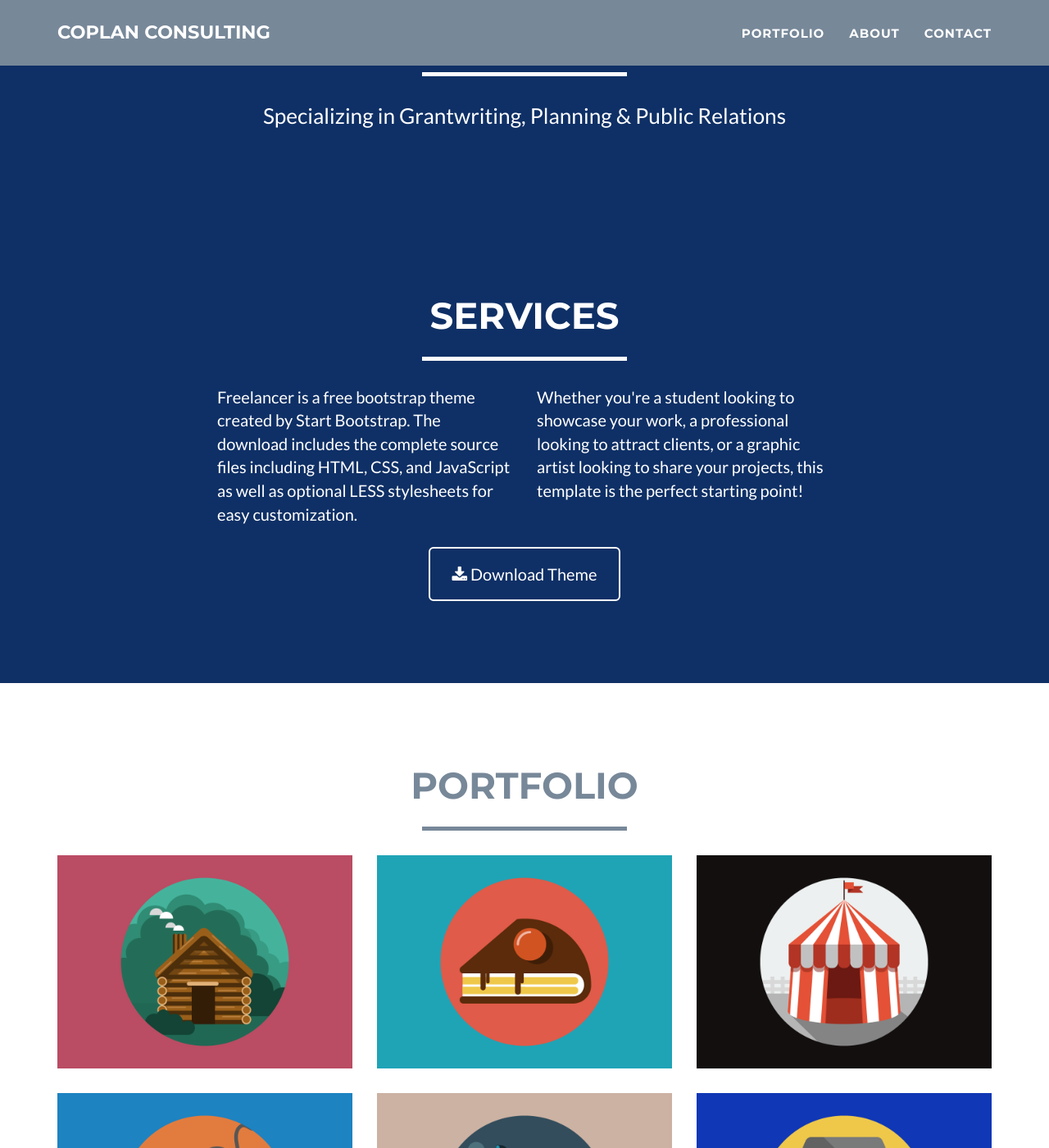
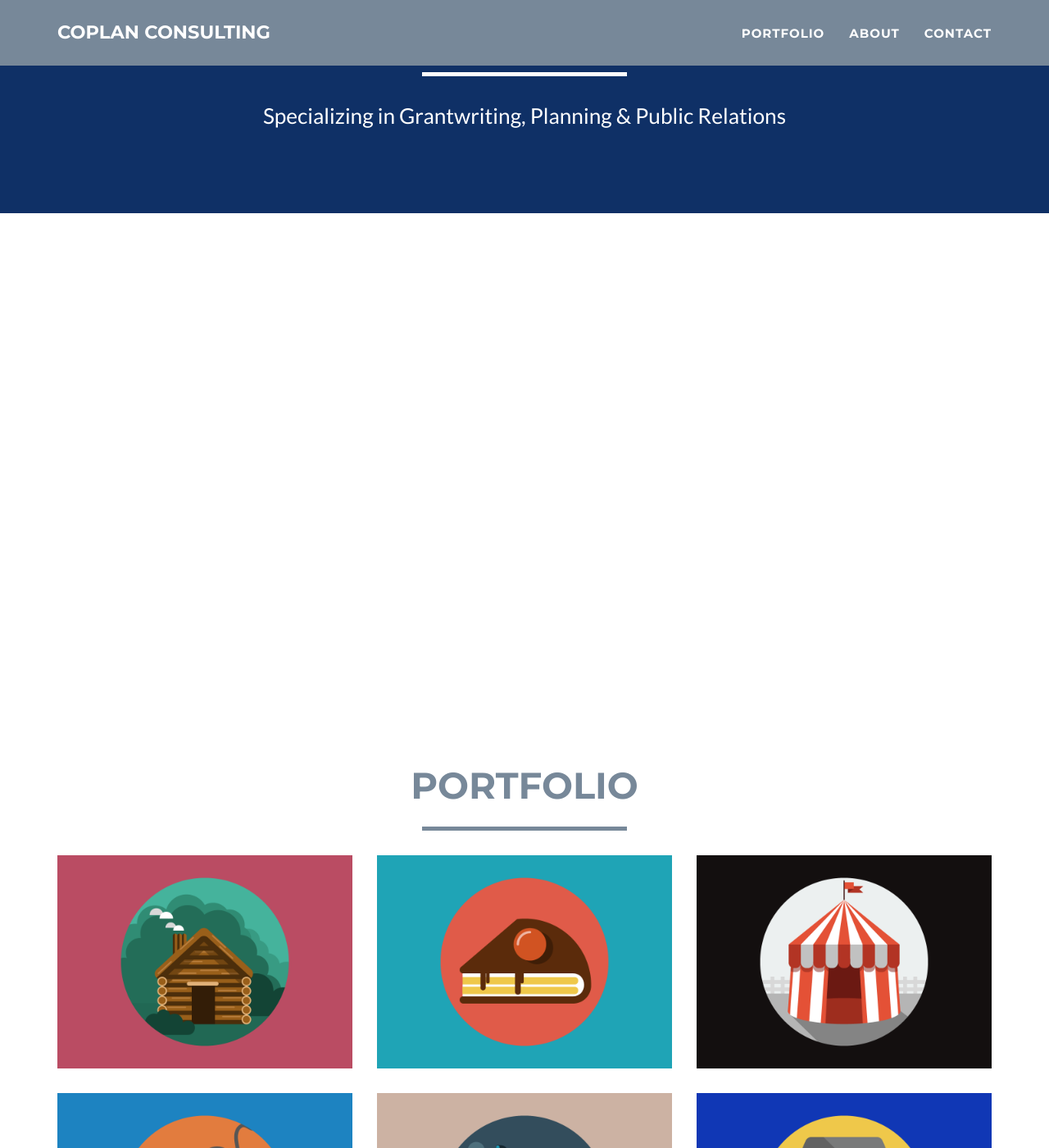
Before and after one commit to ccoplan/ccoplan.github.io, a Jekyll site: the page built from index.html, in a window 1280 px wide and 1400 px high, scrolled down 515 px. Shown: the whole window at 82% size. Built offline with Jekyll 4.4.1, drawn with Linux system fonts in a browser that asks for light colours.

Commit message:
Modifying css for services section.

```diff
--- a/_includes/css/main.css
+++ b/_includes/css/main.css
@@ -182,6 +182,11 @@ section h2 {
 section.success {
     color: #fff;
     background: #{{ site.color.primary }};
+}
+
+#services {
+    color: #fff;
+    background: #ffffff;
 }
 
 @media(max-width:767px) {
--- a/_includes/services.html
+++ b/_includes/services.html
@@ -1,5 +1,5 @@
  <!-- About Section -->
-    <section class="success" id="about">
+    <section class="success" id="services">
         <div class="container">
             <div class="row">
                 <div class="col-lg-12 text-center">
```
